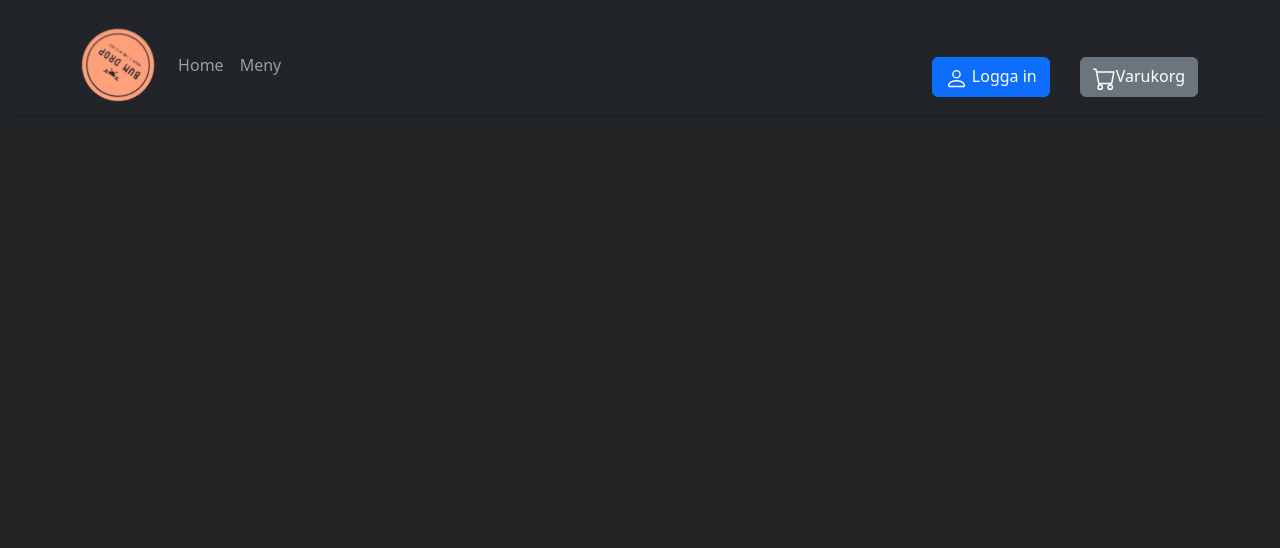
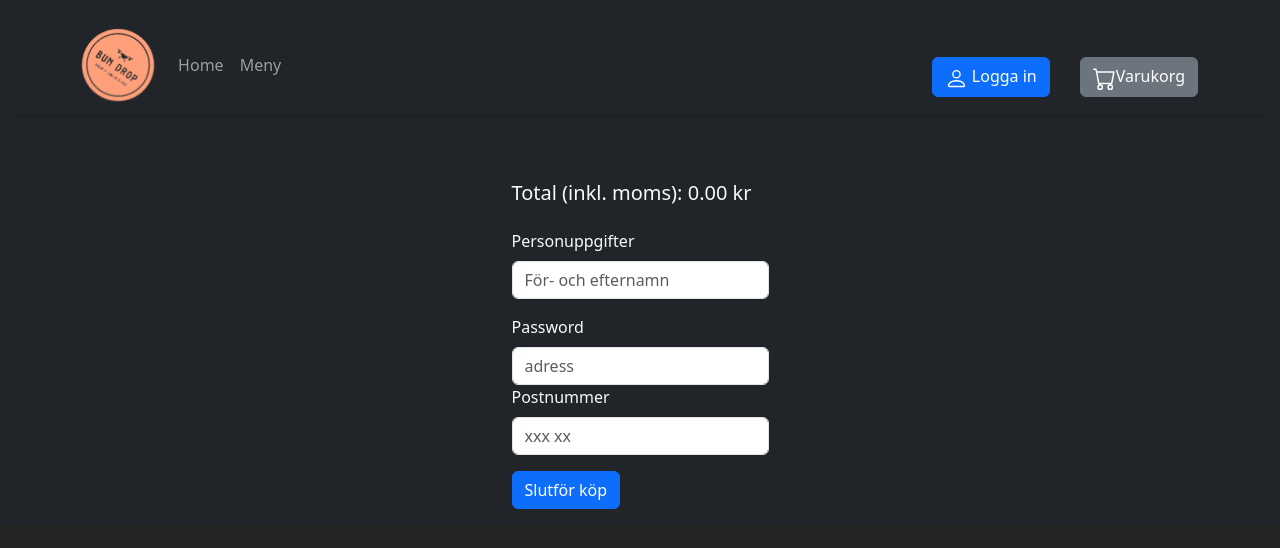
Before and after one commit to Sidus-96/Bun-drop, a React (Create React App) app: page /Kassa in a window 1280 px wide. Shown: the top 548 px of the page. Built offline with nearby package versions, Linux system fonts and the light colour scheme.

Commit message:
Lagt in kassa, uppdaterat shoppingCart, Login

```diff
--- a/src/App.jsx
+++ b/src/App.jsx
@@ -9,6 +9,7 @@ import React, { useState } from 'react';
 import ShoppingCart from './components/ShoppingCart';
 import Login from './pages/Login'
 import Register from './pages/Register'
+import Kassa from './pages/Kassa'
 
 function App() {
   const [IsUserSignedIn, setUserStatus] = useState(false);
@@ -75,6 +76,7 @@ function App() {
    <Route path ="/Meny" element={<Meny addToCart={addToCart} />} />
    <Route path ="/Login" element={<Login setUserStatus={setUserStatus}/>} />
    <Route path ="/Register" element={<Register />} />
+   <Route path ="/Kassa" element={<Kassa cartProducts={cartProducts} updateQuantity={updateQuantity} removeFromCart={removeFromCart} />} />
  </Routes>
    </Router>
    </div>
--- a/src/components/ShoppingCart.jsx
+++ b/src/components/ShoppingCart.jsx
@@ -30,11 +30,23 @@ function ShoppingCart({ show, handleClose,cartProducts,updateQuantity, removeFro
             </div>
         ))}
 
-        <div className="text-center">
-        <Link to="/">
-  <Button className="btn-success">Till kassan</Button>
-</Link>
-        </div>
+
+{cartProducts.length > 0 ? (
+                      <div className="text-center">
+                      <Link to="/Kassa">
+                <Button onClick={handleClose} className="btn-success">Till kassan</Button>
+              </Link>
+                      </div>
+                ) : (
+                  <div className="text-center">
+                   <p>
+                    Oj oj oj! Här var det tomt med mat! <br/>Kika gärna på vår utsökta meny och hitta dagens måltid!
+                   </p>
+                      </div>
+
+                )}
+
+
 
       </Offcanvas.Body>
     </Offcanvas>
--- /dev/null
+++ b/src/pages/Kassa.jsx
@@ -0,0 +1,95 @@
+import React, { useState, useEffect  } from 'react'
+import Button from 'react-bootstrap/Button';
+import Form from 'react-bootstrap/Form';
+import { Link } from 'react-router-dom'
+import { Image } from 'react-bootstrap';
+
+function Kassa( { cartProducts,updateQuantity, removeFromCart } ){
+
+    const [username, setUsername] = useState('');
+    const [password, setPassword] = useState('');
+    const [totalPrice, setTotalPrice] = useState(0);
+    useEffect(() => {
+      const totalSum = cartProducts.reduce((sum, product) => sum + product.price * product.quantity, 0);
+      setTotalPrice(totalSum);
+    }, [cartProducts]);
+
+    const handleSubmit = (event) => {
+        event.preventDefault();
+
+        fetch('http://localhost:3005/users')
+          .then((response) => response.json())
+          .then((data) => {
+            const user = data.find((user) => user.username === username && user.password === password);
+            if (user) {
+
+            }
+            else {
+
+            }
+          })
+
+      };
+
+
+
+
+    return(
+
+   <div className="mt-5" style={{ height: 'auto', display: 'flex',flexDirection: 'column',alignItems: 'center'}}>
+          {/* Varukorg*/}
+          <div style={{textAlign: 'left' }}>
+         <div>
+  {cartProducts.map((product, index) => (
+
+
+        <div key={product.id} style={{ marginBottom: '10px', border:"2px solid black" }} >
+
+          <Image src={product.image} roundedCircle height="50" width="50" style={{ marginRight: '10px' }}  />
+          {product.title} - {(product.price * product.quantity).toFixed(2)} kr
+<svg style={{ marginLeft: '10px', cursor: 'pointer'}} onClick={() => {removeFromCart(product)}} xmlns="http://www.w3.org/2000/svg" width="16" height="16" fill="currentColor" class="bi bi-x-lg" viewBox="0 0 16 16">
+<path d="M2.146 2.854a.5.5 0 1 1 .708-.708L8 7.293l5.146-5.147a.5.5 0 0 1 .708.708L8.707 8l5.147 5.146a.5.5 0 0 1-.708.708L8 8.707l-5.146 5.147a.5.5 0 0 1-.708-.708L7.293 8z"/>
+</svg>
+          <div style={{marginTop: '5px' }}>
+          <button style={{marginRight: '5px' }} onClick={() => updateQuantity(index, 'decreaseQ')}>-</button>
+        <span>{product.quantity + " st"}</span>
+        <button style={{marginLeft: '5px' }}  onClick={() => updateQuantity(index, 'increaseQ')}>+</button >
+          </div>
+          </div>
+
+
+      ))}
+
+    {/* Varukorg*/}
+    </div>
+    <div className="mt-3 mb-4">
+      <h5>Total (inkl. moms): {totalPrice.toFixed(2)} kr</h5>
+    </div>
+  <div>
+  <Form onSubmit={handleSubmit}>
+      <Form.Group className="mb-3" controlId="formBasicName">
+        <Form.Label>Personuppgifter</Form.Label>
+        <Form.Control type="text" placeholder="För- och efternamn" onChange={(e) => setUsername(e.target.value)}/>
+
+      </Form.Group>
+
+      <Form.Group className="mb-3" controlId="formBasicPassword">
+        <Form.Label>Password</Form.Label>
+        <Form.Control type="text" placeholder="adress" onChange={(e) => setPassword(e.target.value)} />
+        <Form.Label>Postnummer</Form.Label>
+        <Form.Control type="number" placeholder="xxx xx" onChange={(e) => setPassword(e.target.value)} />
+      </Form.Group>
+      <Button variant="primary" type="submit">
+        Slutför köp
+      </Button>
+    </Form>
+
+
+  </div>
+</div>
+</div>
+
+    );
+}
+
+export default Kassa
--- a/src/pages/Login.jsx
+++ b/src/pages/Login.jsx
@@ -40,9 +40,11 @@ function Login( {setUserStatus} ){
         <Form.Label>Password</Form.Label>
         <Form.Control type="password" placeholder="Lössenord" onChange={(e) => setPassword(e.target.value)} />
       </Form.Group>
+      <Link to="/">
       <Button variant="primary" type="submit">
         Logga in
       </Button>
+      </Link>
     </Form>
     <Link to="/Register">
     <Button className='mt-4'>Skapa konto</Button>
```
